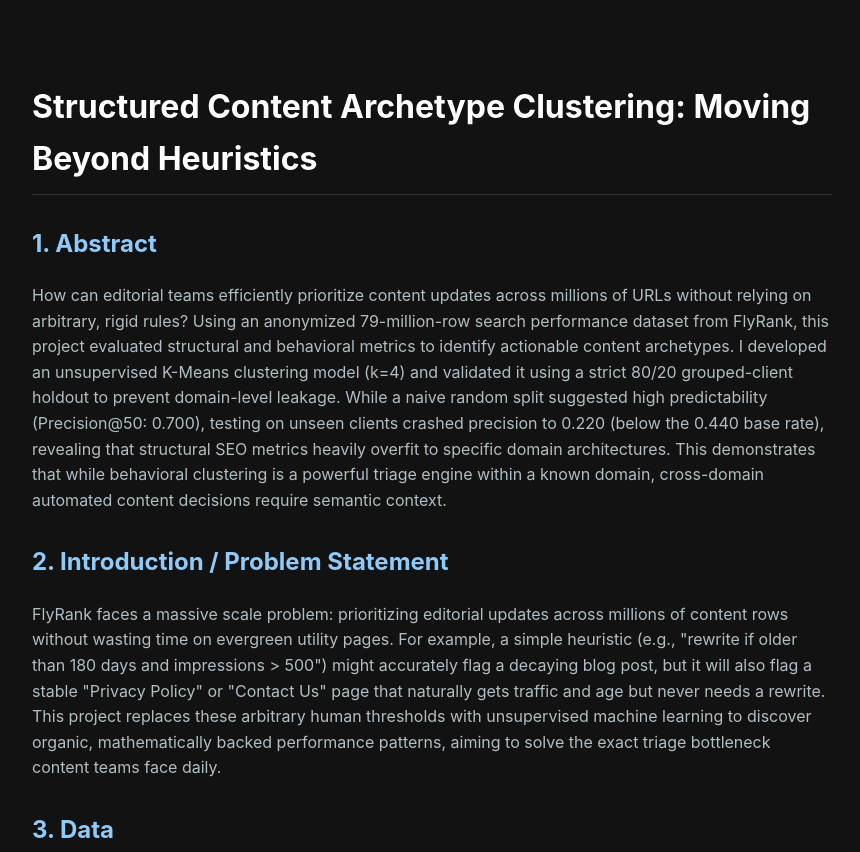
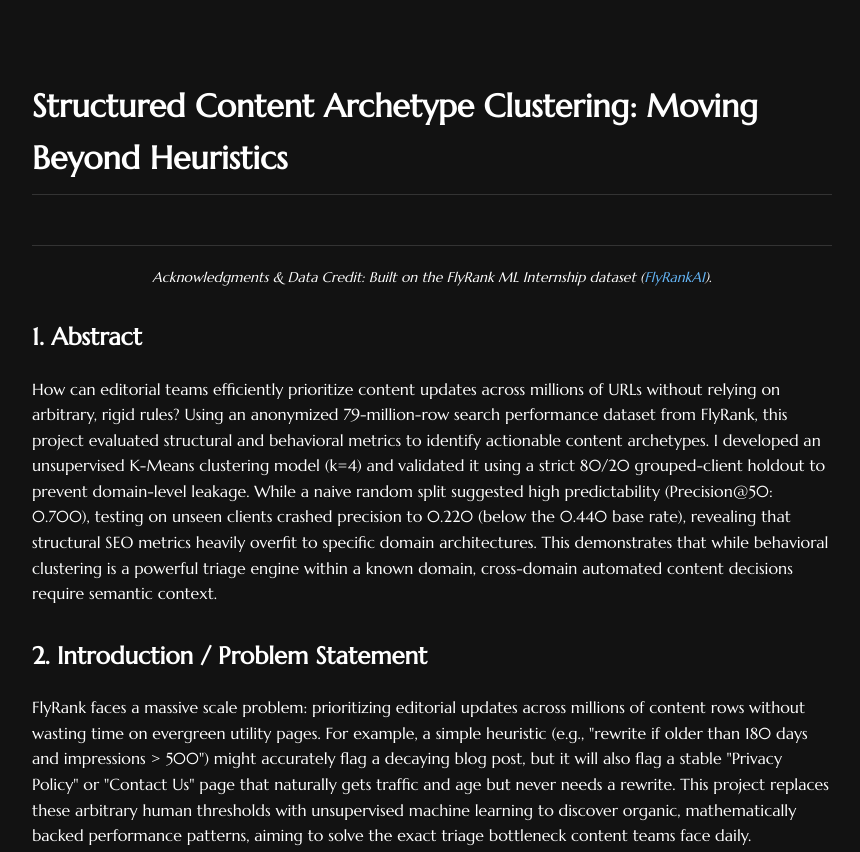
Before and after one commit to Ahmed0607/ML-Internship-Strter, a plain HTML site: page index.html in a window 1280 px wide. Shown: the top 852 px of the page, without its empty margins (208-1068 px from the left). Drawn offline with Linux system fonts and the light colour scheme.

Commit message:
Refactor index.html for better styling and structure
Updated HTML structure and styles for improved readability and added Google Fonts for typography.

```diff
--- a/index.html
+++ b/index.html
@@ -69,38 +69,108 @@
 
 <!DOCTYPE html>
 <html lang="en">
+
 <head>
     <meta charset="UTF-8">
     <meta name="viewport" content="width=device-width, initial-scale=1.0">
+    <link rel="preconnect" href="https://fonts.googleapis.com">
+    <link rel="preconnect" href="https://fonts.gstatic.com" crossorigin>
+    <link
+        href="https://fonts.googleapis.com/css2?family=Marcellus&family=Montserrat:ital,wght@0,100..900;1,100..900&family=Tajawal:wght@200;300;400;500;700;800;900&display=swap"
+        rel="stylesheet">
     <title>ML Capstone | Archetype Clustering</title>
     <style>
-        body { background-color: #121212; color: #e0e0e0; font-family: marcellus, -apple-system, BlinkMacSystemFont, "Segoe UI", Roboto, Helvetica, Arial, sans-serif; line-height: 1.6; margin: 0; padding: 0; }
-        .container { max-width: 800px; margin: 40px auto; padding: 20px; }
-        h1 { color: #ffffff; border-bottom: 1px solid #333; padding-bottom: 10px; }
-        h2 { color: #90caf9; margin-top: 30px; }
-        p, li { font-size: 16px; color: #b0bec5; }
-        a { color: #64b5f6; text-decoration: none; }
-        a:hover { text-decoration: underline; }
-        .credit { font-size: 14px; font-style: italic; color: #757575; text-align: center; margin-top: 50px; border-top: 1px solid #333; padding-top: 20px;}
+        body {
+            background-color: #121212;
+            /* color: #e0e0e0; */
+            color: #ffffff;
+            font-family: marcellus, -apple-system, BlinkMacSystemFont, "Segoe UI", Roboto, Helvetica, Arial, sans-serif;
+            line-height: 1.6;
+            margin: 0;
+            padding: 0;
+        }
+
+        .container {
+            max-width: 800px;
+            margin: 40px auto;
+            padding: 20px;
+        }
+
+        h1 {
+            /* color: #ffffff; */
+            border-bottom: 1px solid #333;
+            padding-bottom: 10px;
+        }
+
+        h2 {
+            /* color: #90caf9; */
+            margin-top: 30px;
+        }
+
+        p,
+        li {
+            font-size: 16px;
+            /* color: #b0bec5;*/
+        }
+
+        a {
+            color: #64b5f6;
+            text-decoration: none;
+        }
+
+        a:hover {
+            text-decoration: underline;
+        }
+
+        .credit {
+            font-size: 14px;
+            font-style: italic;
+            /* color: #757575; */
+            text-align: center;
+            margin-top: 50px;
+            border-top: 1px solid #333;
+            padding-top: 20px;
+        }
     </style>
 </head>
+
 <body>
-    <div class="container">
+    <div class="container" ; style="font-family: 'Marcellus', sans-serif;">
         <h1>Structured Content Archetype Clustering: Moving Beyond Heuristics</h1>
 
-       <h2>1. Abstract</h2>
-        <p>How can editorial teams efficiently prioritize content updates across millions of URLs without relying on arbitrary, rigid rules? Using an anonymized 79-million-row search performance dataset from FlyRank, this project evaluated structural and behavioral metrics to identify actionable content archetypes. I developed an unsupervised K-Means clustering model (k=4) and validated it using a strict 80/20 grouped-client holdout to prevent domain-level leakage. While a naive random split suggested high predictability (Precision@50: 0.700), testing on unseen clients crashed precision to 0.220 (below the 0.440 base rate), revealing that structural SEO metrics heavily overfit to specific domain architectures. This demonstrates that while behavioral clustering is a powerful triage engine within a known domain, cross-domain automated content decisions require semantic context.</p>
+        <p class="credit">Acknowledgments & Data Credit: Built on the FlyRank ML Internship dataset (<a
+                href="https://flyrank.ai" target="_blank">FlyRankAI</a>).</p>
+
+        <h2>1. Abstract</h2>
+        <p>How can editorial teams efficiently prioritize content updates across millions of URLs without relying on
+            arbitrary, rigid rules? Using an anonymized 79-million-row search performance dataset from FlyRank, this
+            project evaluated structural and behavioral metrics to identify actionable content archetypes. I developed
+            an unsupervised K-Means clustering model (k=4) and validated it using a strict 80/20 grouped-client holdout
+            to prevent domain-level leakage. While a naive random split suggested high predictability (Precision@50:
+            0.700), testing on unseen clients crashed precision to 0.220 (below the 0.440 base rate), revealing that
+            structural SEO metrics heavily overfit to specific domain architectures. This demonstrates that while
+            behavioral clustering is a powerful triage engine within a known domain, cross-domain automated content
+            decisions require semantic context.</p>
 
         <h2>2. Introduction / Problem Statement</h2>
-        <p>FlyRank faces a massive scale problem: prioritizing editorial updates across millions of content rows without wasting time on evergreen utility pages. For example, a simple heuristic (e.g., "rewrite if older than 180 days and impressions > 500") might accurately flag a decaying blog post, but it will also flag a stable "Privacy Policy" or "Contact Us" page that naturally gets traffic and age but never needs a rewrite. This project replaces these arbitrary human thresholds with unsupervised machine learning to discover organic, mathematically backed performance patterns, aiming to solve the exact triage bottleneck content teams face daily.</p>
+        <p>FlyRank faces a massive scale problem: prioritizing editorial updates across millions of content rows without
+            wasting time on evergreen utility pages. For example, a simple heuristic (e.g., "rewrite if older than 180
+            days and impressions > 500") might accurately flag a decaying blog post, but it will also flag a stable
+            "Privacy Policy" or "Contact Us" page that naturally gets traffic and age but never needs a rewrite. This
+            project replaces these arbitrary human thresholds with unsupervised machine learning to discover organic,
+            mathematically backed performance patterns, aiming to solve the exact triage bottleneck content teams face
+            daily.</p>
 
         <h2>3. Data</h2>
-        <p>This analysis uses the FlyRank/internship-warehouse release (v20260703). The grain is a single pseudonymized content item's aggregated metrics for the mid-panel month of March 2026. I deliberately excluded raw text and product-derived context flags to avoid circular logic and maintain public safety.</p>
+        <p>This analysis uses the FlyRank/internship-warehouse release (v20260703). The grain is a single pseudonymized
+            content item's aggregated metrics for the mid-panel month of March 2026. I deliberately excluded raw text
+            and product-derived context flags to avoid circular logic and maintain public safety.</p>
 
         <h2>4. Methodology</h2>
         <ul>
             <li><strong>Model:</strong> K-Means clustering (k=4) applied to scaled numerical features.</li>
-            <li><strong>Validation:</strong> An 80/20 Grouped Train/Test Split on client_id was strictly enforced to prevent client-overlap leakage.</li>
+            <li><strong>Validation:</strong> An 80/20 Grouped Train/Test Split on client_id was strictly enforced to
+                prevent client-overlap leakage.</li>
         </ul>
 
         <h2>5. Results</h2>
@@ -110,12 +180,18 @@
             <li>K-Means Model Precision@50: 0.220</li>
             <li>Naive Split Precision@50 (The Leakage Trap): 0.700</li>
         </ul>
-        <p>The model experienced a massive precision collapse when tested on completely unseen clients. Structural clustering successfully identifies decaying pages within a known domain, but struggles to generalize without topical context.</p>
+        <p>The model experienced a massive precision collapse when tested on completely unseen clients. Structural
+            clustering successfully identifies decaying pages within a known domain, but struggles to generalize without
+            topical context.</p>
 
         <h2>6. Limitations & Honest Framing</h2>
-        <p>This is a directional, decision-support tool, not causal proof of Google's algorithm. A known limitation is our "semantic blind spot." By excluding raw text, the model groups pages that behave similarly but cannot verify if they cover similar intents.</p>
+        <p>This is a directional, decision-support tool, not causal proof of Google's algorithm. A known limitation is
+            our "semantic blind spot." By excluding raw text, the model groups pages that behave similarly but cannot
+            verify if they cover similar intents.</p>
 
-        <p class="credit">Acknowledgments & Data Credit: Built on the FlyRank ML Internship dataset (<a href="https://flyrank.ai" target="_blank">https://flyrank.ai</a>).</p>
+        <p class="credit">Acknowledgments & Data Credit: Built on the FlyRank ML Internship dataset (<a
+                href="https://flyrank.ai" target="_blank">FlyRankAI</a>).</p>
     </div>
 </body>
+
 </html>
```
